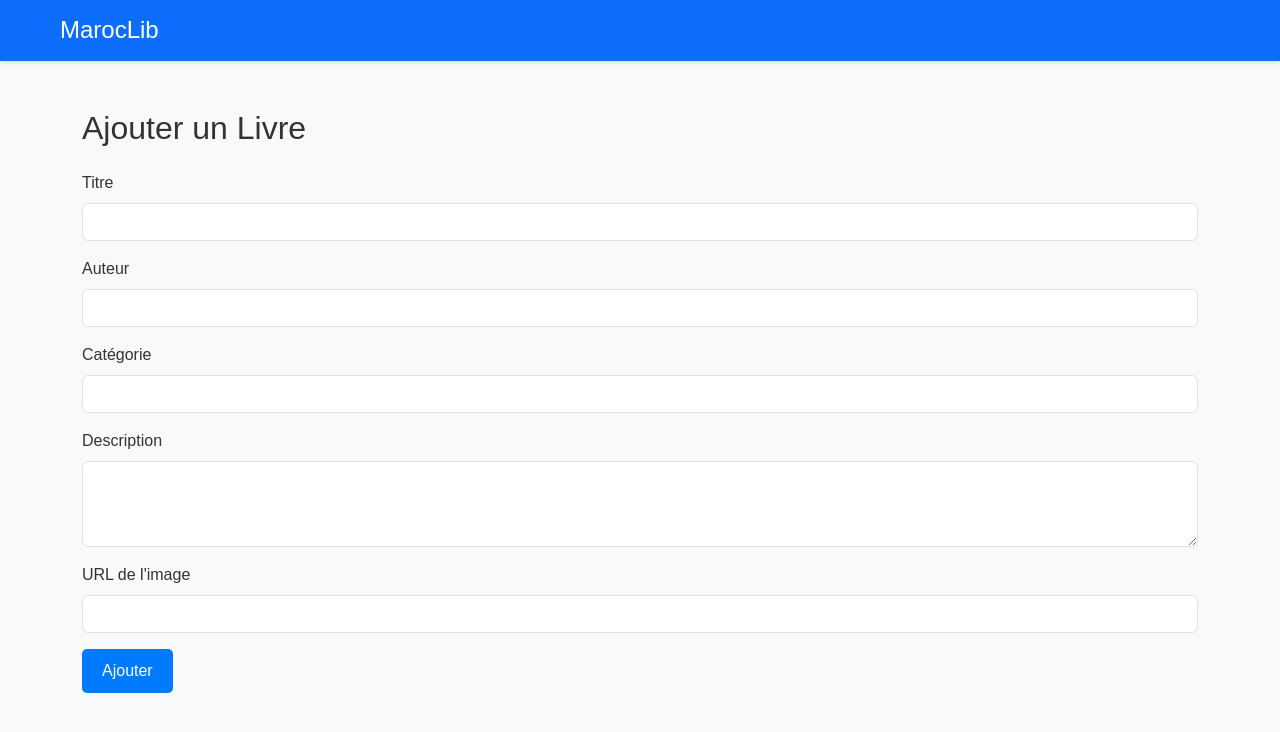
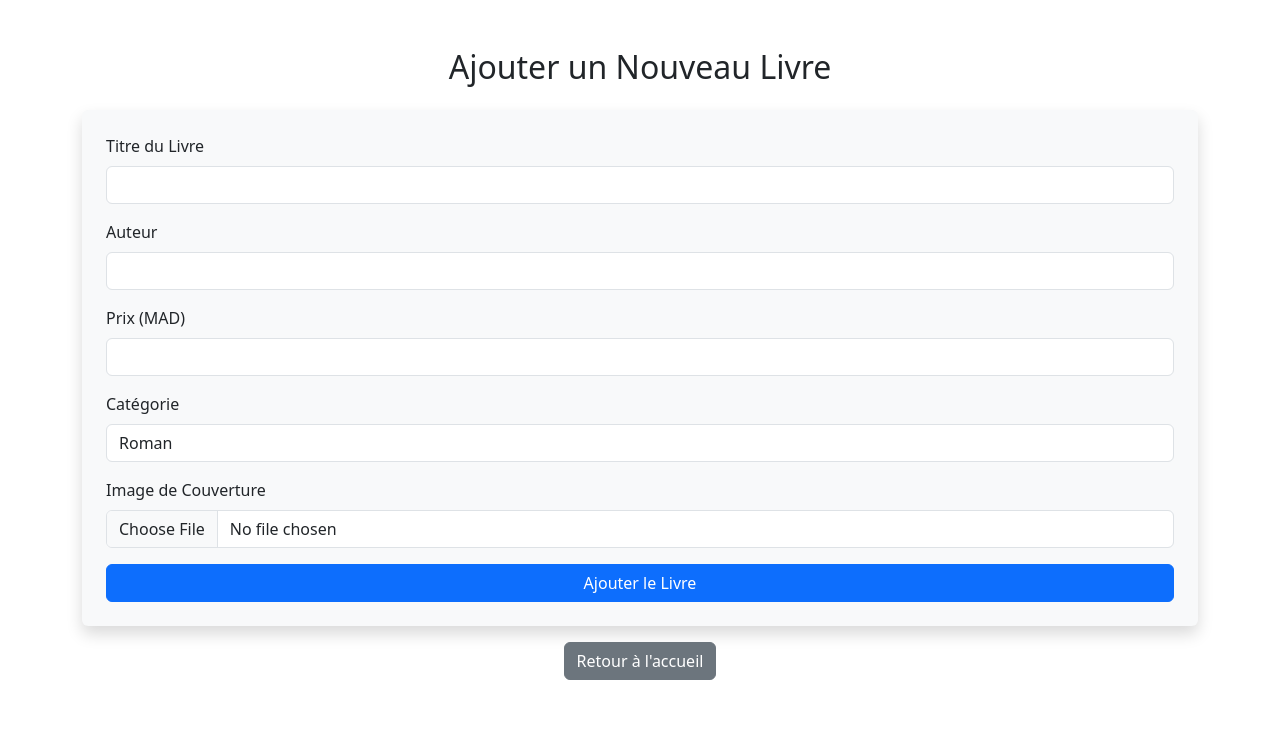
Before and after one commit to TSDI-2eme-annee-Le-message/libmaroc, a PHP site: page /ajouter_des_livres.php in a window 1280 px wide. Shown: the top 732 px of the page. Run offline with PHP 8.4, Linux system fonts and the light colour scheme; the visitor is signed in with stand-in values (Sample User, id 1).

Commit message:
Mise à jour du projet Libmaroc avec les dernières modifications

```diff
--- a/ajouter_des_livres.php
+++ b/ajouter_des_livres.php
@@ -1,69 +1,90 @@
 <?php
-session_start();
-if (!isset($_SESSION['role']) || $_SESSION['role'] !== 'admin') {
-    header("Location: index.php");
-    exit();
-}
 include 'connexion.php';
 
-if ($_SERVER['REQUEST_METHOD'] === 'POST') {
-    $titre = $_POST['titre'];
-    $auteur = $_POST['auteur'];
-    $categorie = $_POST['categorie'];
-    $description = $_POST['description'];
-    $image = $_POST['image'];
+$message = "";
 
-    $stmt = $conn->prepare("INSERT INTO livres (titre, auteur, categorie, description, image) VALUES (?, ?, ?, ?, ?)");
-    $stmt->bind_param("sssss", $titre, $auteur, $categorie, $description, $image);
+// Vérifier si le formulaire est soumis
+if ($_SERVER["REQUEST_METHOD"] == "POST") {
+    $titre = trim($_POST['titre']);
+    $auteur = trim($_POST['auteur']);
+    $prix = trim($_POST['prix']);
+    $categorie = trim($_POST['categorie']);
+
+    // Vérifier si un fichier a été uploadé
+    if (isset($_FILES['image']) && $_FILES['image']['error'] == 0) {
+        $image_name = basename($_FILES['image']['name']);
+        $image_path = "images/" . $image_name;
+
+        // Déplacer le fichier uploadé
+        if (move_uploaded_file($_FILES['image']['tmp_name'], $image_path)) {
+            // Insérer dans la base de données
+            $sql = "INSERT INTO livres (titre, auteur, prix, categorie, image) VALUES (?, ?, ?, ?, ?)";
+            $stmt = $conn->prepare($sql);
+            $stmt->bind_param("ssdss", $titre, $auteur, $prix, $categorie, $image_name);
 
             if ($stmt->execute()) {
-        echo "<script>alert('Livre ajouté avec succès !');</script>";
+                $message = "<div class='alert alert-success'>Livre ajouté avec succès !</div>";
             } else {
-        echo "<script>alert('Erreur : " . $conn->error . "');</script>";
+                $message = "<div class='alert alert-danger'>Erreur lors de l'ajout du livre.</div>";
             }
-    $stmt->close();
+        } else {
+            $message = "<div class='alert alert-warning'>Erreur lors du téléchargement de l'image.</div>";
+        }
+    } else {
+        $message = "<div class='alert alert-warning'>Veuillez sélectionner une image valide.</div>";
+    }
 }
 ?>
+
 <!DOCTYPE html>
 <html lang="fr">
 <head>
     <meta charset="UTF-8">
     <meta name="viewport" content="width=device-width, initial-scale=1.0">
-    <title>Ajouter un Livre - MarocLib</title>
+    <title>Ajouter un Livre</title>
     <link href="https://cdn.jsdelivr.net/npm/bootstrap@5.3.0/dist/css/bootstrap.min.css" rel="stylesheet">
-    <link rel="stylesheet" href="styles.css">
 </head>
-<body>
-    <header class="bg-primary text-white py-3">
-        <div class="container">
-        <h1 class="mb-0"><a href="index.php" style="color: white; text-decoration: none;">MarocLib</a></h1>
+<body class="container mt-5">
+    <h2 class="mb-4 text-center">Ajouter un Nouveau Livre</h2>
+
+    <?= $message ?>
+
+    <form action="" method="post" enctype="multipart/form-data" class="shadow p-4 rounded bg-light">
+        <div class="mb-3">
+            <label for="titre" class="form-label">Titre du Livre</label>
+            <input type="text" class="form-control" name="titre" required>
         </div>
-    </header>
-    <main class="container my-5">
-        <h2 class="mb-4">Ajouter un Livre</h2>
-        <form method="POST">
-            <div class="mb-3">
-                <label for="titre" class="form-label">Titre</label>
-                <input type="text" name="titre" class="form-control" required>
-            </div>
+
         <div class="mb-3">
             <label for="auteur" class="form-label">Auteur</label>
-                <input type="text" name="auteur" class="form-control" required>
+            <input type="text" class="form-control" name="auteur" required>
         </div>
+
+        <div class="mb-3">
+            <label for="prix" class="form-label">Prix (MAD)</label>
+            <input type="number" step="0.01" class="form-control" name="prix" required>
+        </div>
+
         <div class="mb-3">
             <label for="categorie" class="form-label">Catégorie</label>
-                <input type="text" name="categorie" class="form-control" required>
+            <select class="form-control" name="categorie" required>
+                <option value="Roman">Roman</option>
+                <option value="Science">Science</option>
+                <option value="Histoire">Histoire</option>
+                <option value="Art">Art</option>
+            </select>
         </div>
+
         <div class="mb-3">
-                <label for="description" class="form-label">Description</label>
-                <textarea name="description" class="form-control" rows="3" required></textarea>
+            <label for="image" class="form-label">Image de Couverture</label>
+            <input type="file" class="form-control" name="image" accept="image/*" required>
         </div>
-            <div class="mb-3">
-                <label for="image" class="form-label">URL de l'image</label>
-                <input type="text" name="image" class="form-control" required>
+
+        <button type="submit" class="btn btn-primary w-100">Ajouter le Livre</button>
+    </form>
+
+    <div class="text-center mt-3">
+        <a href="index.php" class="btn btn-secondary">Retour à l'accueil</a>
     </div>
-            <button type="submit" class="btn btn-primary">Ajouter</button>
-        </form>
-    </main>
 </body>
 </html>
--- a/inscription.php
+++ b/inscription.php
@@ -59,7 +59,7 @@ if ($_SERVER['REQUEST_METHOD'] === 'POST') {
                 <input type="email" name="email" placeholder="Email" required>
                 <button type="submit">S'inscrire</button>
             </form>
-            <p>Déjà inscrit ? <a href="login.php">Connectez-vous ici</a></p>
+            <p>Déjà inscrit(e) ? <a href="login.php">Connectez-vous ici</a></p>
         </div>
     </main>
 </body>
```
Also changed, not shown: index.php (+48 -13 lines), images/100years.jpeg (added), images/Dante.jpeg (added), images/crime.webp (added), images/lord.jpg (added), images/ulysses-cover.jpg (added), images/zarathoustra.jpg (added). Lines whose indentation alone changed are shown as unchanged.
